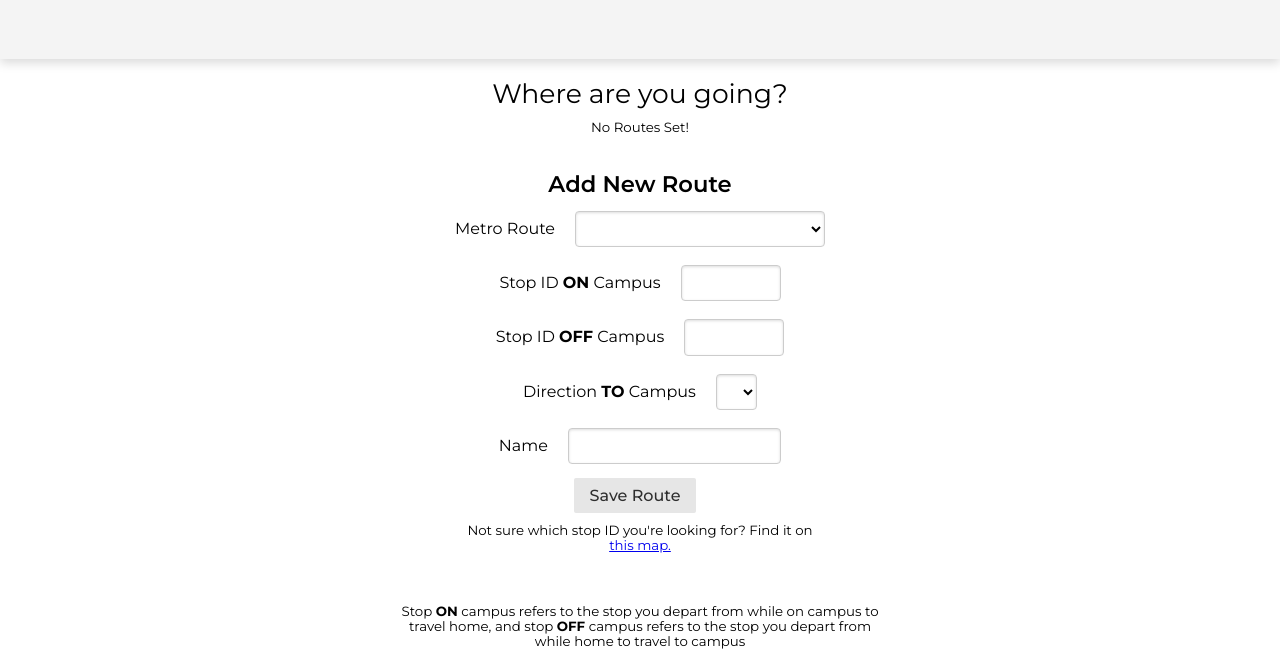
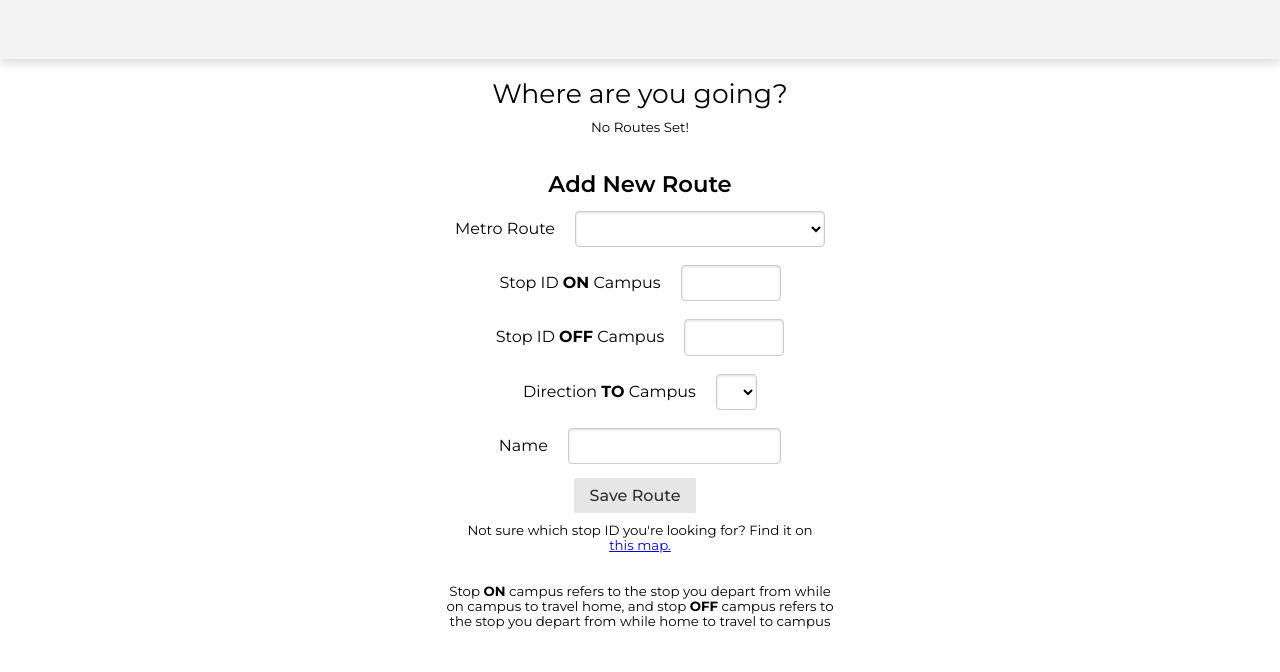
Before and after one commit to PeterOlsen1/bus-router, a plain HTML site: page docs/index.html in a window 1280 px wide. Shown: the part 128-800 px from the top of the page. Drawn offline with nearby package versions, Linux system fonts and the light colour scheme; no server answers.

Commit message:
Updated text

```diff
--- a/docs/index.html
+++ b/docs/index.html
@@ -156,7 +156,7 @@
                     </div>
                 </div>
 
-                <div style="font-size: 10pt; padding: 20px; max-width: 500px;">
+                <div style="font-size: 10pt; max-width: 500px; width: 80%">
                     Stop <b>ON</b> campus refers to the stop you depart from while on campus to travel home,
                     and stop <b>OFF</b> campus refers to the stop you depart from while home to travel to campus
                 </div>
```
